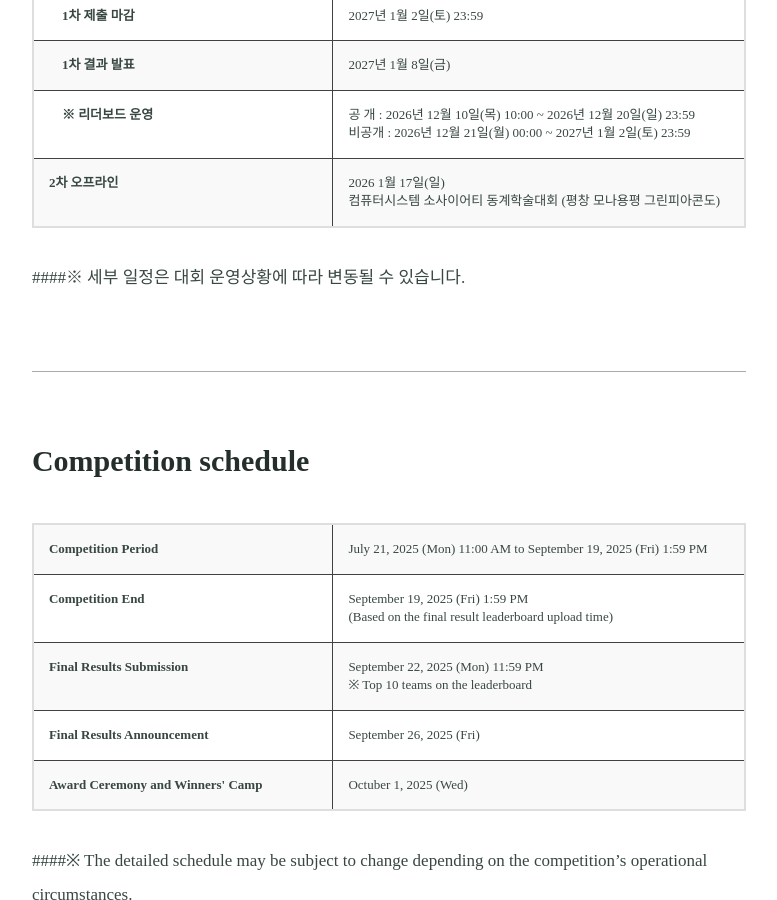
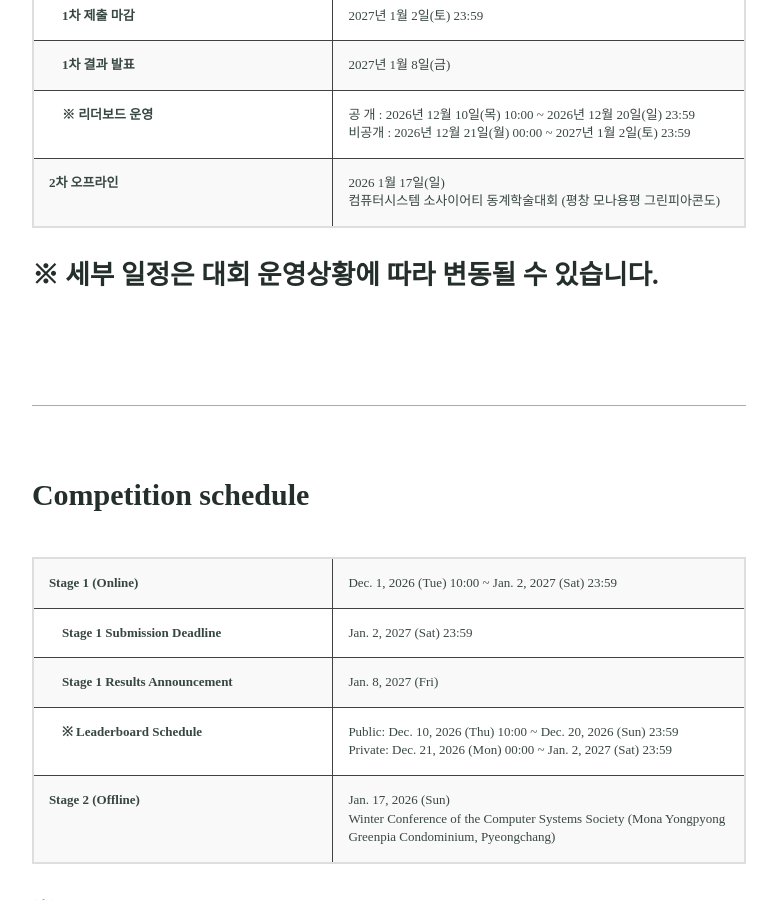
Before and after one commit to AISystemChallenge/AISystemChallenge.github.io, a Jekyll site: the page built from timeline.md, in a window 1280 px wide and 900 px high, scrolled down 579 px. Shown: the whole window, without its empty margins (251-1028 px from the left). Built offline with Jekyll 4.4.1, drawn with Linux system fonts in a browser that asks for light colours; some web fonts are replaced; our own code applies the rules of GitHub Pages for plain Markdown files; some of the changed text lies outside the part shown.

Commit message:
Update timeline.md

```diff
--- a/timeline.md
+++ b/timeline.md
@@ -33,7 +33,7 @@ excerpt:
     </table>
 </P>
 
-####※ 세부 일정은 대회 운영상황에 따라 변동될 수 있습니다.
+#### ※ 세부 일정은 대회 운영상황에 따라 변동될 수 있습니다.
 <br>
 
 <hr />
@@ -42,28 +42,28 @@ excerpt:
 <p>
     <table class="table table-sm" width="100%">
     <tr>
-        <td colspan="1"> Competition Period </td>
-        <td colspan="1"> July 21, 2025 (Mon) 11:00 AM to September 19, 2025 (Fri) 1:59 PM </td>
+        <td colspan="1"> Stage 1 (Online) </td>
+        <td colspan="1"> Dec. 1, 2026 (Tue) 10:00 ~ Jan. 2, 2027 (Sat) 23:59 </td>
     </tr>
     <tr>
-        <td colspan="1"> Competition End </td>
-        <td colspan="1"> September 19, 2025 (Fri) 1:59 PM <br>
-                         (Based on the final result leaderboard upload time) </td>
+        <td colspan="1"> &emsp;Stage 1 Submission Deadline </td>
+        <td colspan="1"> Jan. 2, 2027 (Sat) 23:59 </td>
     </tr>
     <tr>
-        <td colspan="1"> Final Results Submission </td>
-        <td colspan="1"> September 22, 2025 (Mon) 11:59 PM <br>
-		                 ※ Top 10 teams on the leaderboard </td>
+        <td colspan="1"> &emsp;Stage 1 Results Announcement </td>
+        <td colspan="1"> Jan. 8, 2027 (Fri) </td>
     </tr>
     <tr>
-        <td colspan="1"> Final Results Announcement </td>
-        <td colspan="1"> September 26, 2025 (Fri) </td>
+        <td colspan="1"> &emsp;※ Leaderboard Schedule </td>
+        <td colspan="1"> Public: Dec. 10, 2026 (Thu) 10:00 ~ Dec. 20, 2026 (Sun) 23:59 <br>
+                         Private: Dec. 21, 2026 (Mon) 00:00 ~ Jan. 2, 2027 (Sat) 23:59 </td>
     </tr>
     <tr>
-        <td colspan="1"> Award Ceremony and Winners' Camp</td>
-        <td colspan="1"> Octuber 1, 2025 (Wed) </td>
+        <td colspan="1"> Stage 2 (Offline) </td>
+        <td colspan="1"> Jan. 17, 2026 (Sun) <br>
+                        Winter Conference of the Computer Systems Society (Mona Yongpyong Greenpia Condominium, Pyeongchang) </td>
     </tr>
     </table>
 </P>
 
-####※ The detailed schedule may be subject to change depending on the competition's operational circumstances.
+#### ※ Detailed schedule may be subject to change depending on the competition's operational circumstances.
```
